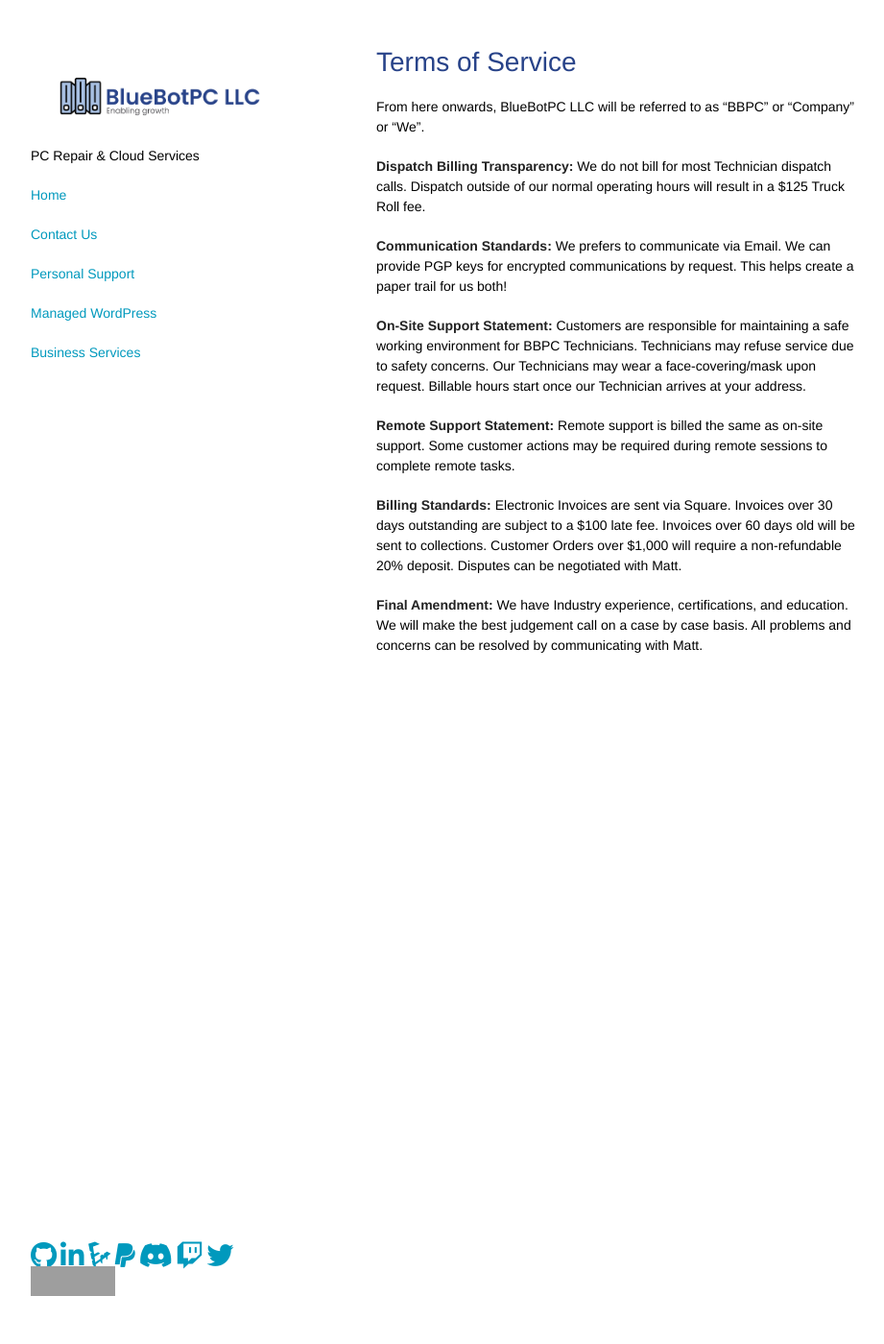
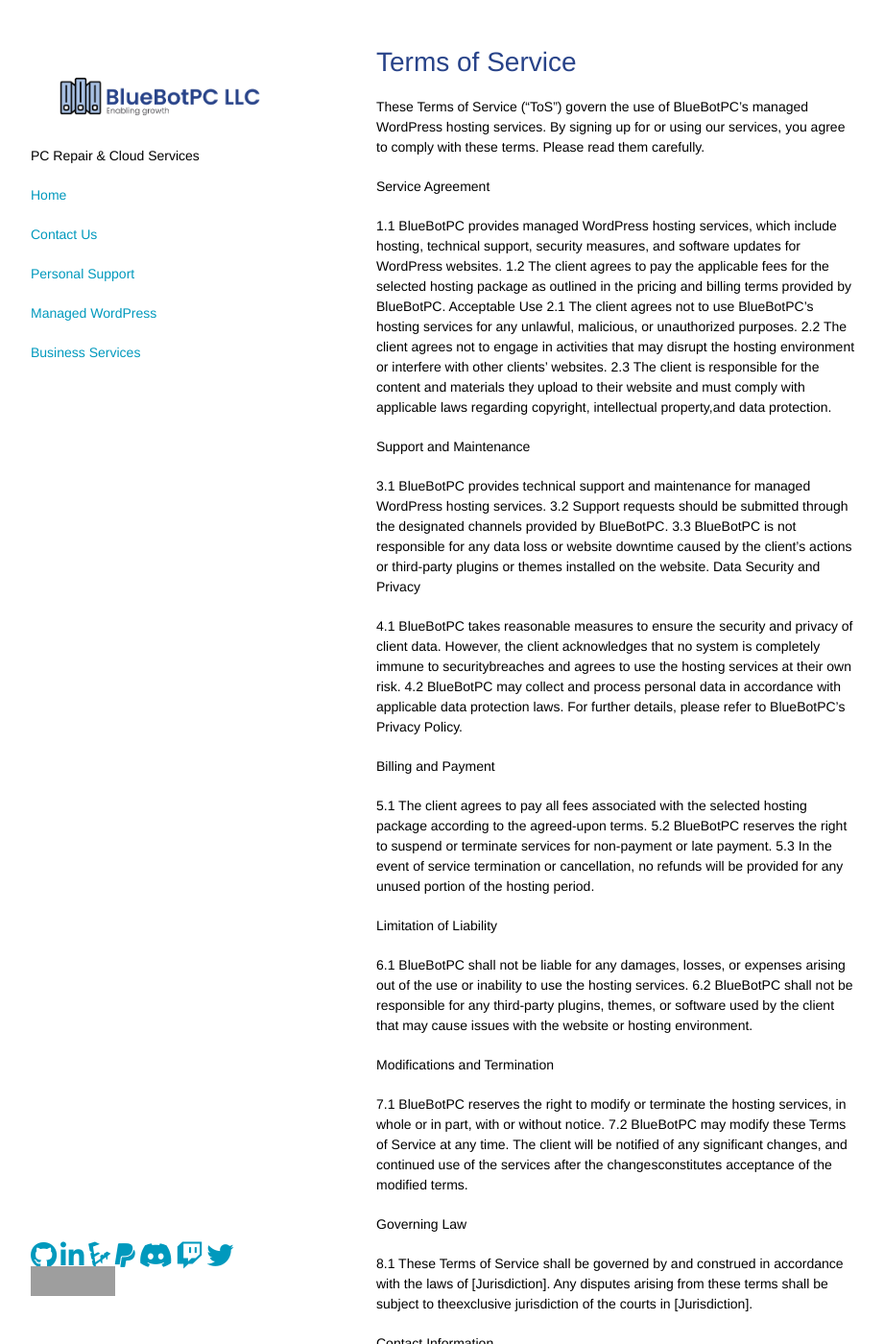
Before and after one commit to GoobyFRS/bluebotpc-web, a Jekyll site: the page built from pages/legal/tos.md, in a window 1280 px wide and 1400 px high. Shown: the whole window at 96% size, without its empty margins (178-1099 px from the left). Built offline with Jekyll 4.4.1, drawn with Linux system fonts in a browser that asks for light colours; nearby versions of some CDN libraries; our own code applies the rules of GitHub Pages for plain Markdown files; some of the changed text lies outside the part shown; grey boxes are pictures that could not be loaded.

Commit message:
tos clean up
Testing new tos layout before I fix markdown

```diff
--- a/pages/legal/tos.md
+++ b/pages/legal/tos.md
@@ -3,16 +3,47 @@ layout: default
 ---
 # Terms of Service
 
-From here onwards, BlueBotPC LLC will be referred to as “BBPC” or “Company” or "We".
+These Terms of Service ("ToS") govern the use of BlueBotPC's managed WordPress hosting services. By signing up for or using our services, you agree to comply with these terms. Please read them carefully.
 
-**Dispatch Billing Transparency:** We do not bill for most Technician dispatch calls. Dispatch outside of our normal operating hours will result in a $125 Truck Roll fee.
+Service Agreement
 
-**Communication Standards:** We prefers to communicate via Email. We can provide PGP keys for encrypted communications by request. This helps create a paper trail for us both!
+1.1 BlueBotPC provides managed WordPress hosting services, which include hosting, technical support, security measures, and software updates for WordPress websites.
+1.2 The client agrees to pay the applicable fees for the selected hosting package as outlined in the pricing and billing terms provided by BlueBotPC.
+Acceptable Use
+2.1 The client agrees not to use BlueBotPC's hosting services for any unlawful, malicious, or unauthorized purposes.
+2.2 The client agrees not to engage in activities that may disrupt the hosting environment or interfere with other clients' websites.
+2.3 The client is responsible for the content and materials they upload to their website and must comply with applicable laws regarding copyright, intellectual property,and data protection.
 
-**On-Site Support Statement:** Customers are responsible for maintaining a safe working environment for BBPC Technicians. Technicians may refuse service due to safety concerns. Our Technicians may wear a face-covering/mask upon request. Billable hours start once our Technician arrives at your address.
+Support and Maintenance
 
-**Remote Support Statement:** Remote support is billed the same as on-site support. Some customer actions may be required during remote sessions to complete remote tasks.
+3.1 BlueBotPC provides technical support and maintenance for managed WordPress hosting services.
+3.2 Support requests should be submitted through the designated channels provided by BlueBotPC.
+3.3 BlueBotPC is not responsible for any data loss or website downtime caused by the client's actions or third-party plugins or themes installed on the website.
+Data Security and Privacy
 
-**Billing Standards:** Electronic Invoices are sent via Square. Invoices over 30 days outstanding are subject to a $100 late fee. Invoices over 60 days old will be sent to collections. Customer Orders over $1,000 will require a non-refundable 20% deposit. Disputes can be negotiated with Matt.
+4.1 BlueBotPC takes reasonable measures to ensure the security and privacy of client data. However, the client acknowledges that no system is completely immune to securitybreaches and agrees to use the hosting services at their own risk.
+4.2 BlueBotPC may collect and process personal data in accordance with applicable data protection laws. For further details, please refer to BlueBotPC's Privacy Policy.
 
-**Final Amendment:** We have Industry experience, certifications, and education. We will make the best judgement call on a case by case basis. All problems and concerns can be resolved by communicating with Matt.
+Billing and Payment
+
+5.1 The client agrees to pay all fees associated with the selected hosting package according to the agreed-upon terms.
+5.2 BlueBotPC reserves the right to suspend or terminate services for non-payment or late payment.
+5.3 In the event of service termination or cancellation, no refunds will be provided for any unused portion of the hosting period.
+
+Limitation of Liability
+
+6.1 BlueBotPC shall not be liable for any damages, losses, or expenses arising out of the use or inability to use the hosting services.
+6.2 BlueBotPC shall not be responsible for any third-party plugins, themes, or software used by the client that may cause issues with the website or hosting environment.
+
+Modifications and Termination
+
+7.1 BlueBotPC reserves the right to modify or terminate the hosting services, in whole or in part, with or without notice.
+7.2 BlueBotPC may modify these Terms of Service at any time. The client will be notified of any significant changes, and continued use of the services after the changesconstitutes acceptance of the modified terms.
+
+Governing Law
+
+8.1 These Terms of Service shall be governed by and construed in accordance with the laws of [Jurisdiction]. Any disputes arising from these terms shall be subject to theexclusive jurisdiction of the courts in [Jurisdiction].
+
+Contact Information
+
+9.1 For any inquiries or concerns regarding these Terms of Service or BlueBotPC's managed WordPress hosting, please contact our support team at [Contact Email/Phone].
```
Also changed, not shown: pages/legal/legal.md (+13 -5 lines).
